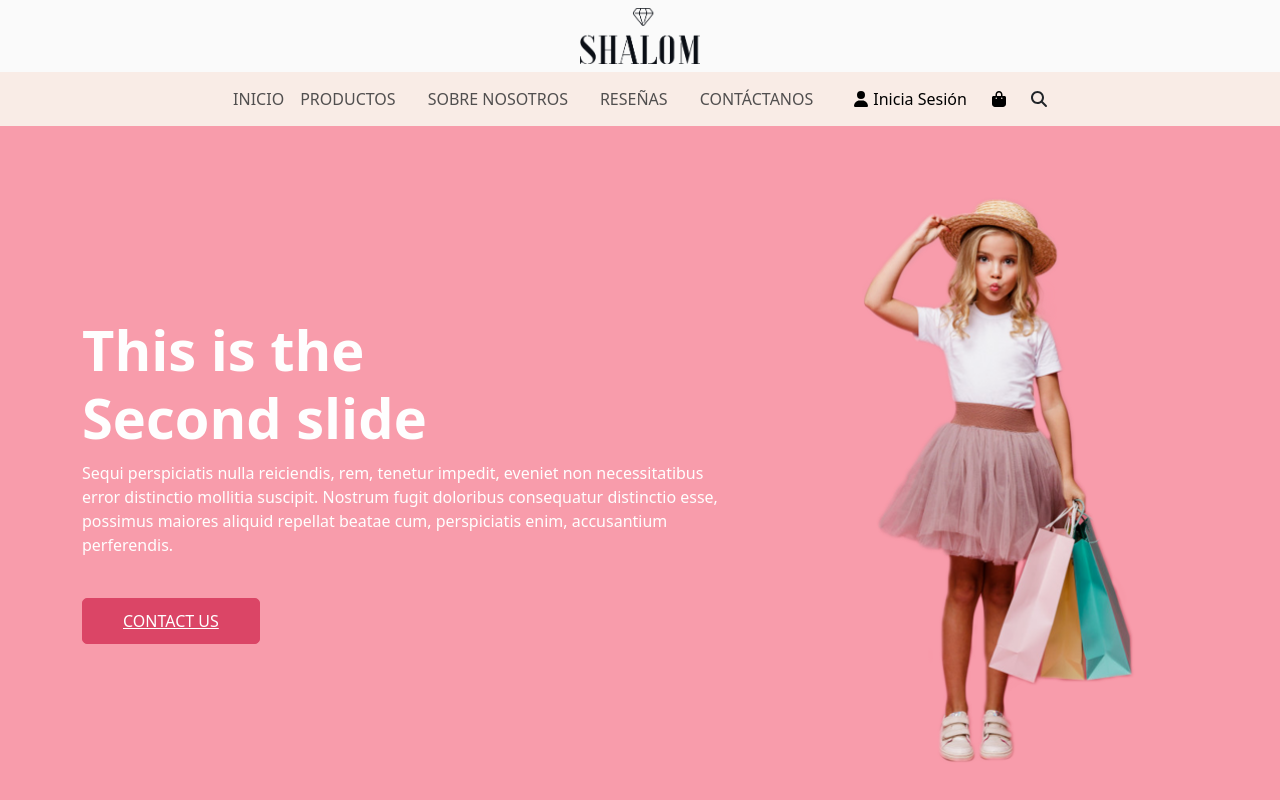
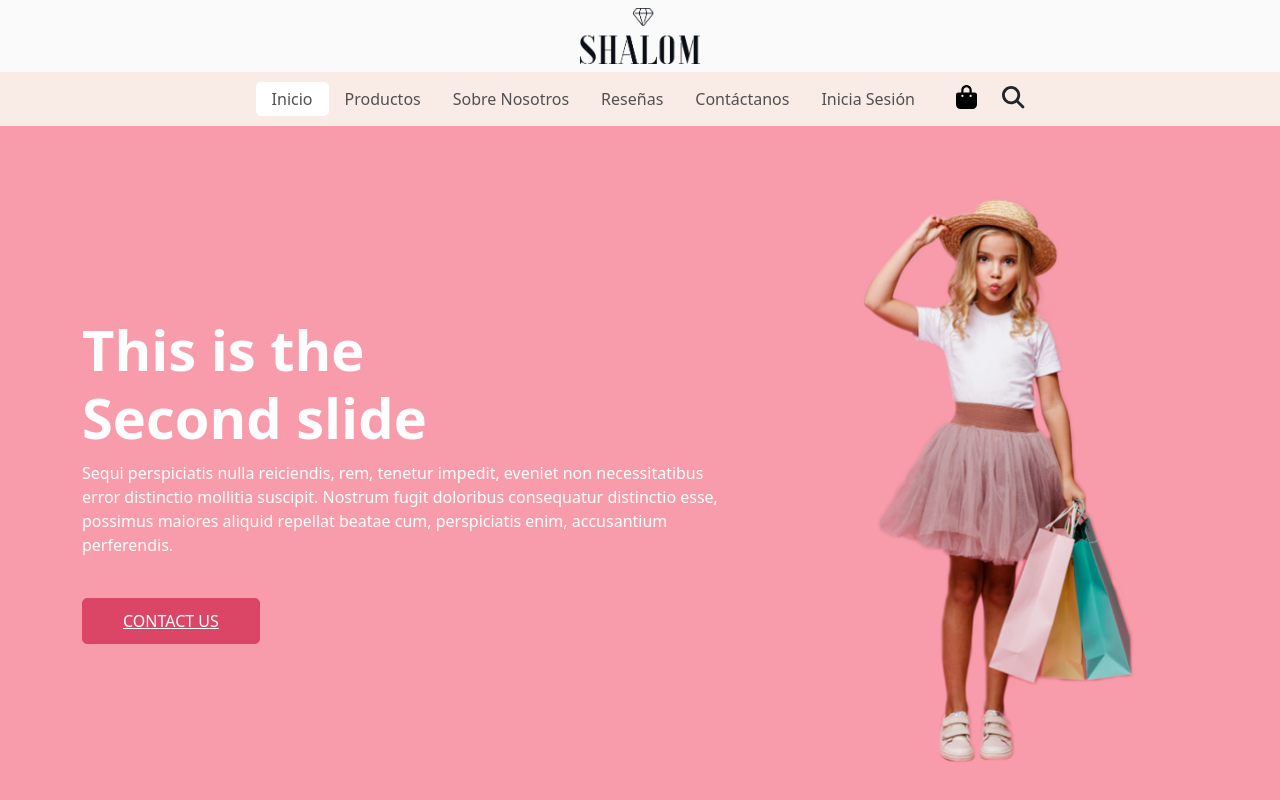
Before and after one commit to santiago-torres1/shalom, a React (Create React App) app: page / in a window 1280 px wide. Shown: the top 800 px of the page. Built offline with nearby package versions, Linux system fonts and the light colour scheme.

Commit message:
added functionality to navbar. now the current page gets highlighted

```diff
--- a/src/App.js
+++ b/src/App.js
@@ -1,5 +1,5 @@
-import React from 'react';
-import { BrowserRouter as Router, Routes, Route } from 'react-router-dom';
+import {useState, useEffect} from 'react';
+import { BrowserRouter as Router, Routes, Route, useLocation } from 'react-router-dom';
 import Header from './components/Header';
 import Home from './components/Home';
 import Shop from './components/Shop';
@@ -9,14 +9,17 @@ import { faUser, faShoppingBag, faSearch } from '@fortawesome/free-solid-svg-ico
 library.add(faUser, faShoppingBag, faSearch)
 
 const App = () => {
+
   return (
     <Router>
       <div className='hero_area'>
-        <Header />
+        <Header/>
         <main>
           <Routes>
             <Route path="/" element={<Home />} />
             <Route path="/shop" element={<Shop />} />
+            <Route path="/about" element={<Shop />} />
+            <Route path="/reviews" element={<Shop />} />
           </Routes>
         </main>
       </div>
--- a/src/assets/css/style.css
+++ b/src/assets/css/style.css
@@ -178,7 +178,6 @@ body {
   padding: 5px 25px;
   color: #514f4f;
   text-align: center;
-  text-transform: uppercase;
   border-radius: 5px;
 }
 
--- a/src/components/Header.js
+++ b/src/components/Header.js
@@ -1,4 +1,5 @@
-import { useState } from 'react';
+import { useState, useEffect } from 'react';
+import { useLocation } from 'react-router-dom';
 import { Link } from 'react-router-dom';
 import '../assets/css/style.css';
 import { Navbar, Nav} from 'react-bootstrap';
@@ -7,6 +8,12 @@ import brandName from '../assets/images/Shalom_transparent.png'
 
 function Header() {
   const [open, setOpen] = useState()
+  const [current, setCurrent] = useState('home')
+  const location = useLocation()
+
+  useEffect(()=> {
+    setCurrent(location.pathname)
+  }, [location])
 
   return (
     <header className="header_section sticky-top custom-header-bg">
@@ -21,33 +28,34 @@ function Header() {
           className='custom-toggler mx-3' />
         <Navbar.Collapse in={open} id="navbarSupportedContent">
           <Nav className="navbar-nav mr-auto">
-            <Nav.Item>
-              <Link to="/" className="nav-link px-0">Inicio <span className="sr-only"></span></Link>
+            <Nav.Item className={(current==='/home' || current==='/') ? 'active' : undefined}>
+              <Link to="/" className="nav-link px-3">Inicio</Link>
+            </Nav.Item>
+            <Nav.Item className={current==='/shop' ? 'active' : undefined}>
+              <Link to="/shop" className="nav-link px-3">Productos</Link>
+            </Nav.Item>
+            <Nav.Item className={current==='/about' ? 'active' : undefined}>
+              <Link to="/about" className="nav-link px-3">Sobre Nosotros</Link>
+            </Nav.Item>
+            <Nav.Item className={current==='/reviews' ? 'active' : undefined}>
+              <Link to="/reviews" className="nav-link px-3">Reseñas</Link>
+            </Nav.Item>
+            <Nav.Item className={current==='/contact' ? 'active' : undefined}>
+              <Link to="/contact" className="nav-link px-3">Contáctanos</Link>
             </Nav.Item>
             <Nav.Item>
-              <Link to="/shop" className="nav-link px-3">Productos</Link>
-            </Nav.Item>
-            <Nav.Item>
-              <Link to="/why" className="nav-link px-3">Sobre Nosotros</Link>
-            </Nav.Item>
-            <Nav.Item>
-              <Link to="/testimonial" className="nav-link px-3">Reseñas</Link>
-            </Nav.Item>
-            <Nav.Item>
-              <Link to="/contact" className="nav-link px-3">Contáctanos</Link>
+              <Link to="/login" className="nav-link px-3">
+                <span>Inicia Sesión</span>
+              </Link>
             </Nav.Item>
           </Nav>
           <div className="user_option">
-            <Link to="/login" className="nav-link">
-              <FontAwesomeIcon icon="user" />
-              <span>Inicia Sesión</span>
-            </Link>
             <Link to="/shopping-cart" className="nav-link">
-              <FontAwesomeIcon icon="shopping-bag" />
+              <FontAwesomeIcon icon="shopping-bag" style={{ fontSize: '1.5em' }} />
             </Link>
             <form className="form-inline">
               <button className="btn nav_search-btn" type="submit">
-                <FontAwesomeIcon icon="search" />
+                <FontAwesomeIcon icon="search"  style={{ fontSize: '1.4em' }}/>
               </button>
             </form>
           </div>
```
